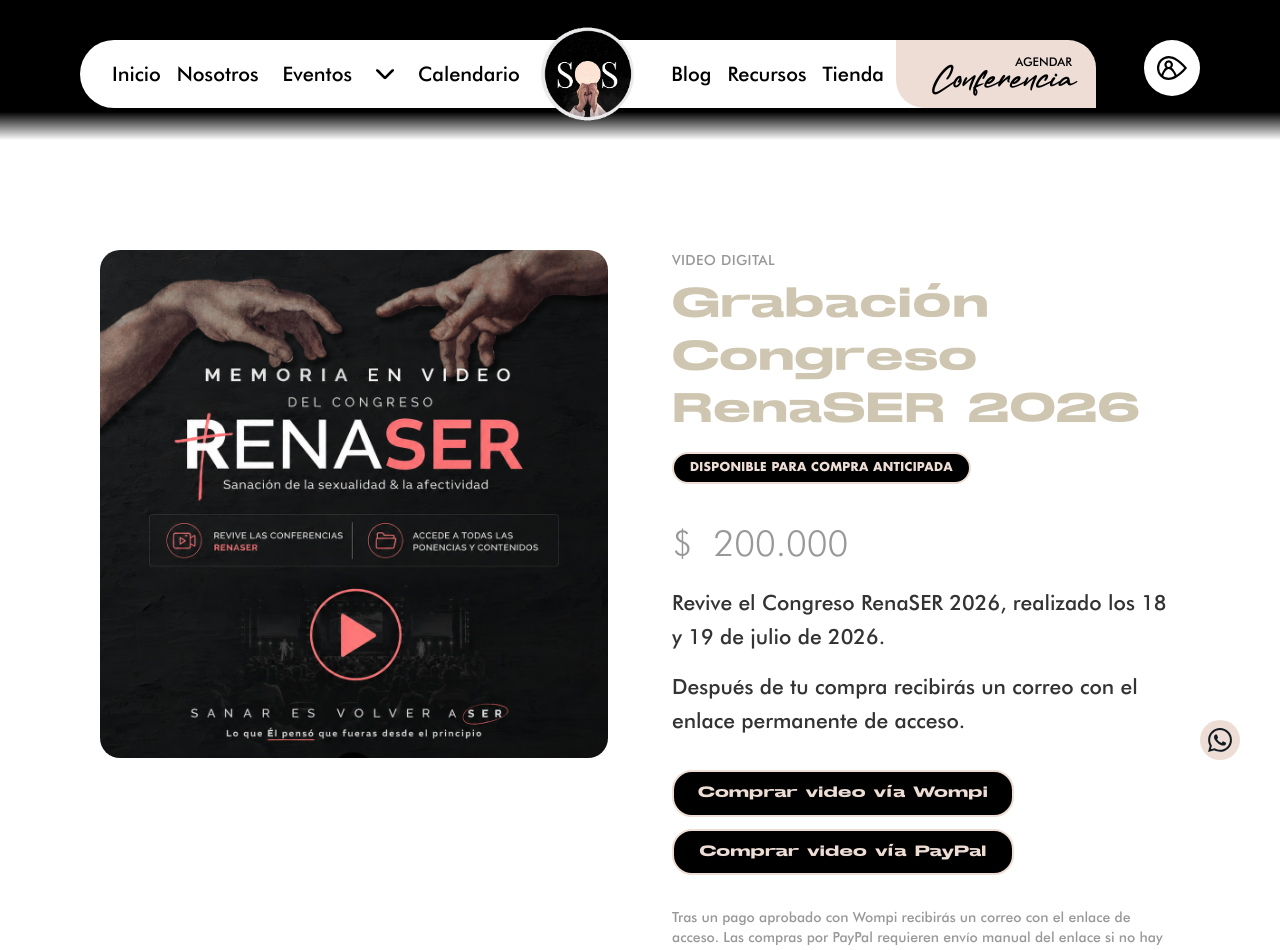
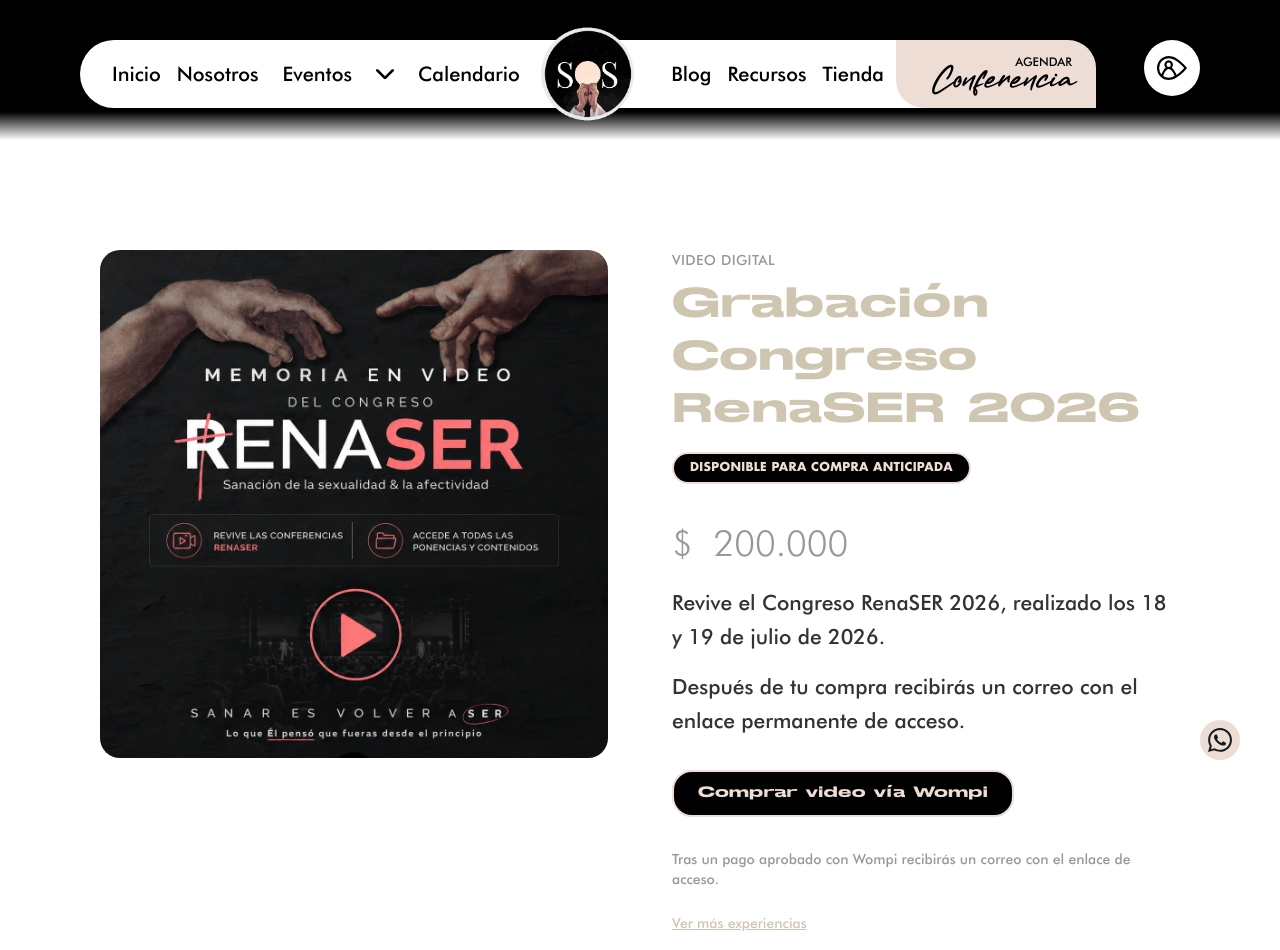
Before and after one commit to somossuyos/somossuyos-somossuyos-web, a Next.js app: page /eventos/video-congreso-renaser-2026 in a window 1280 px wide. Shown: the top 950 px of the page. Built offline with nearby package versions, Linux system fonts and the light colour scheme; no server answers.

Commit message:
fix: remove PayPal button from RenaSER sales page
Co-authored-by: Cursor <cursoragent@cursor.com>

```diff
--- a/pages/eventos/video-congreso-renaser-2026.tsx
+++ b/pages/eventos/video-congreso-renaser-2026.tsx
@@ -4,7 +4,6 @@ import Link from 'next/link';
 import { useRouter } from 'next/router';
 import {
   buildRenaserRecordingCartItem,
-  getRenaserRecordingPaypalUrl,
   getRenaserRecordingPrice,
   RENASER_RECORDING_COVER_PATH,
   RENASER_RECORDING_TITLE,
@@ -23,7 +22,6 @@ const RenaserRecordingSalesPage = () => {
   const dispatch = useAppDispatch();
   const router = useRouter();
   const price = getRenaserRecordingPrice();
-  const paypalUrl = getRenaserRecordingPaypalUrl();
 
   const handleBuyWompi = () => {
     dispatch(addItem(buildRenaserRecordingCartItem()));
@@ -86,24 +84,10 @@ const RenaserRecordingSalesPage = () => {
               >
                 Comprar video vía Wompi
               </button>
-
-              {paypalUrl && (
-                <a
-                  href={paypalUrl}
-                  target="_blank"
-                  rel="noopener noreferrer"
-                  className="rounded-[20px] border-2 border-pale-skin bg-black px-6 py-2.5 font-stretch-pro text-[14px] sm:text-[15px] text-pale-skin text-center transition-opacity hover:opacity-90"
-                >
-                  Comprar video vía PayPal
-                </a>
-              )}
             </div>
 
             <p className="mt-8 text-sm text-[#989898]">
               Tras un pago aprobado con Wompi recibirás un correo con el enlace de acceso.
-              {paypalUrl
-                ? ' Las compras por PayPal requieren envío manual del enlace si no hay automatización.'
-                : null}
             </p>
 
             <Link
```
